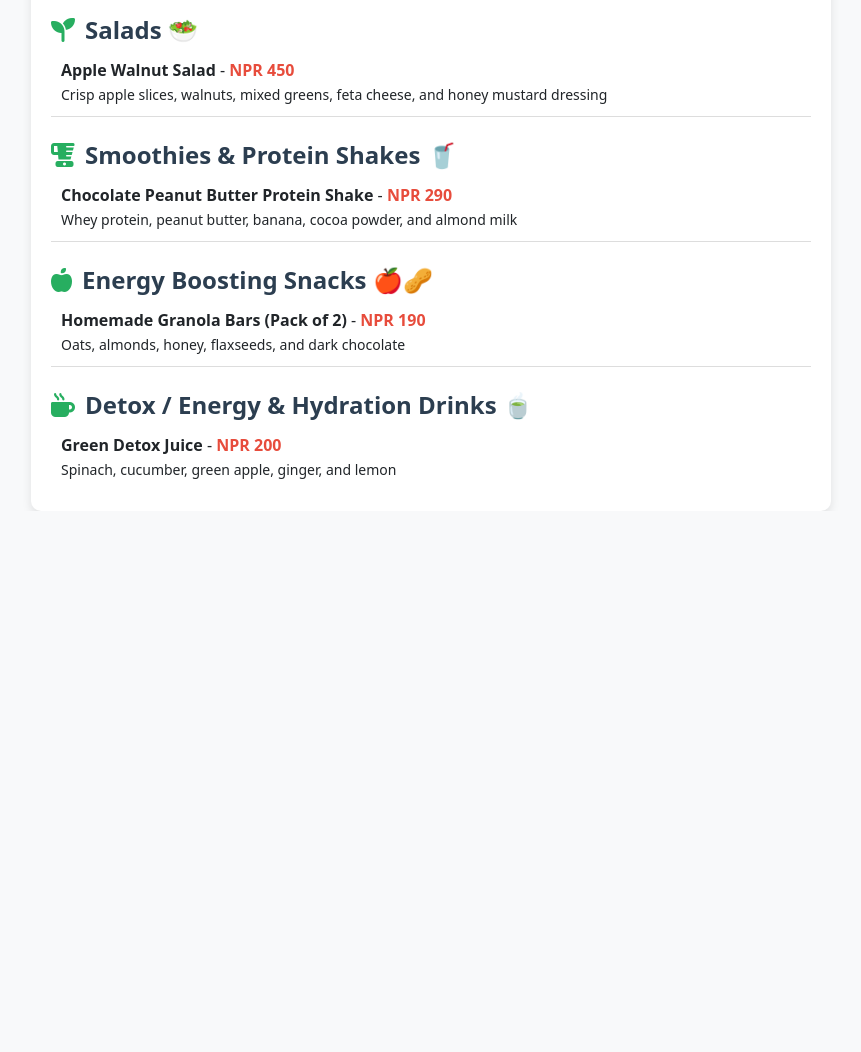
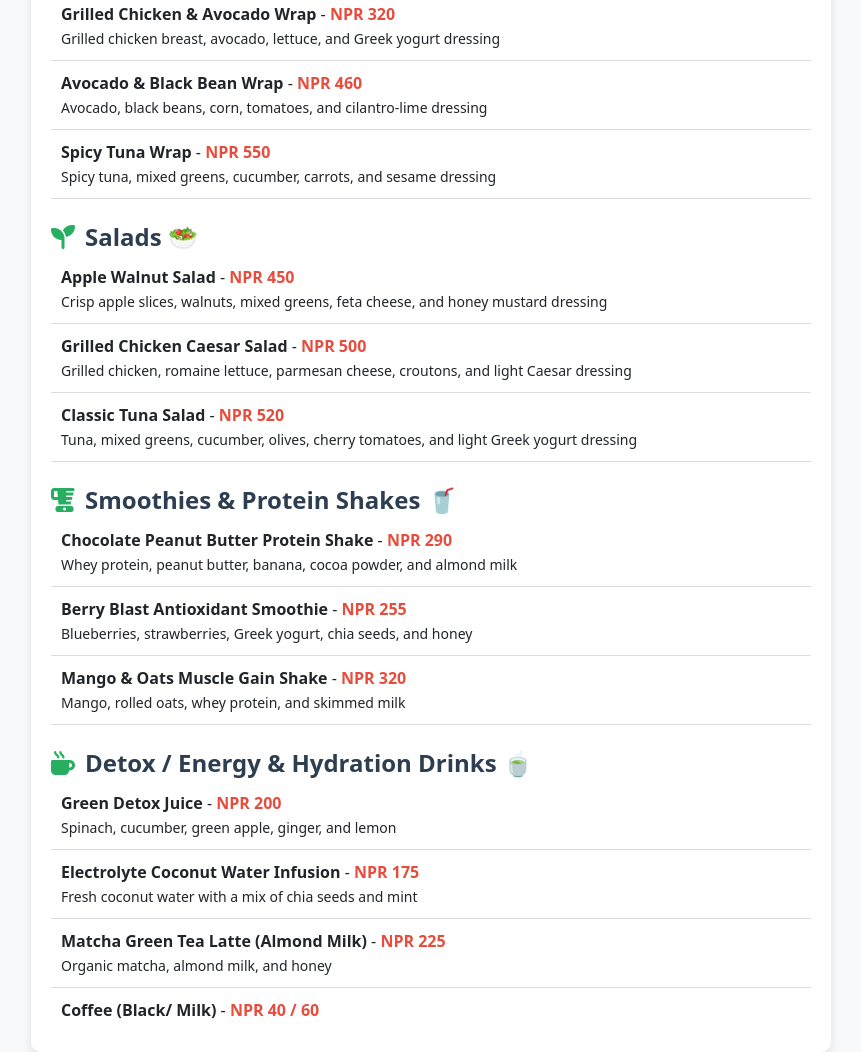
Before and after one commit to devmani46/menu, a plain HTML site: page index.html in a window 1280 px wide. Shown: the part 433-1485 px from the top of the page, without its empty margins (209-1070 px from the left). Before the commit the page ends 944 px from the top, so only its background shows below. Drawn offline with nearby package versions, Linux system fonts and the light colour scheme.

Commit message:
menu added

```diff
--- a/index.html
+++ b/index.html
@@ -52,44 +52,30 @@
             <h2 class="text-center text-primary">Gym Bites Menu</h2>
 
             <div class="category"><i class="fas fa-dumbbell"></i> High-Protein Meals 💪</div>
-            <div class="menu-item">
-                <span class="menu-title">Salmon & Brown Rice Power Bowl</span> - <span class="menu-price">Rs 510</span><br>
-                <small>Grilled salmon, brown rice, steamed broccoli, carrots, and sesame soy sauce</small>
-            </div>
-            <div class="menu-item">
-                <span class="menu-title">Tofu & Chickpea Protein Bowl (Vegan)</span> - <span class="menu-price">Rs 370</span><br>
-                <small>Tofu, chickpeas, sweet potatoes, and tahini dressing</small>
-            </div>
+            <div class="menu-item"><span class="menu-title">Salmon & Brown Rice Power Bowl</span> - <span class="menu-price">Rs 510</span><br><small>Grilled salmon, brown rice, steamed broccoli, carrots, and sesame soy sauce</small></div>
+            <div class="menu-item"><span class="menu-title">Tofu & Chickpea Protein Bowl (Vegan)</span> - <span class="menu-price">Rs 370</span><br><small>Tofu, chickpeas, sweet potatoes, and tahini dressing</small></div>
+            <div class="menu-item"><span class="menu-title">Egg White & Spinach Scramble with Multigrain Toast</span> - <span class="menu-price">Rs 290</span><br><small>Fluffy egg whites scrambled with spinach, bell peppers, and served with whole grain toast</small></div>
 
             <div class="category"><i class="fas fa-wrap"></i> Healthy Wraps & Sandwiches 🌯🥪</div>
-            <div class="menu-item">
-                <span class="menu-title">Grilled Chicken & Avocado Wrap</span> - <span class="menu-price">NPR 320</span><br>
-                <small>Grilled chicken breast, avocado, lettuce, and Greek yogurt dressing</small>
-            </div>
+            <div class="menu-item"><span class="menu-title">Grilled Chicken & Avocado Wrap</span> - <span class="menu-price">NPR 320</span><br><small>Grilled chicken breast, avocado, lettuce, and Greek yogurt dressing</small></div>
+            <div class="menu-item"><span class="menu-title">Avocado & Black Bean Wrap</span> - <span class="menu-price">NPR 460</span><br><small>Avocado, black beans, corn, tomatoes, and cilantro-lime dressing</small></div>
+            <div class="menu-item"><span class="menu-title">Spicy Tuna Wrap</span> - <span class="menu-price">NPR 550</span><br><small>Spicy tuna, mixed greens, cucumber, carrots, and sesame dressing</small></div>
 
             <div class="category"><i class="fas fa-seedling"></i> Salads 🥗</div>
-            <div class="menu-item">
-                <span class="menu-title">Apple Walnut Salad</span> - <span class="menu-price">NPR 450</span><br>
-                <small>Crisp apple slices, walnuts, mixed greens, feta cheese, and honey mustard dressing</small>
-            </div>
+            <div class="menu-item"><span class="menu-title">Apple Walnut Salad</span> - <span class="menu-price">NPR 450</span><br><small>Crisp apple slices, walnuts, mixed greens, feta cheese, and honey mustard dressing</small></div>
+            <div class="menu-item"><span class="menu-title">Grilled Chicken Caesar Salad</span> - <span class="menu-price">NPR 500</span><br><small>Grilled chicken, romaine lettuce, parmesan cheese, croutons, and light Caesar dressing</small></div>
+            <div class="menu-item"><span class="menu-title">Classic Tuna Salad</span> - <span class="menu-price">NPR 520</span><br><small>Tuna, mixed greens, cucumber, olives, cherry tomatoes, and light Greek yogurt dressing</small></div>
 
             <div class="category"><i class="fas fa-blender"></i> Smoothies & Protein Shakes 🥤</div>
-            <div class="menu-item">
-                <span class="menu-title">Chocolate Peanut Butter Protein Shake</span> - <span class="menu-price">NPR 290</span><br>
-                <small>Whey protein, peanut butter, banana, cocoa powder, and almond milk</small>
-            </div>
-
-            <div class="category"><i class="fas fa-apple-alt"></i> Energy Boosting Snacks 🍎🥜</div>
-            <div class="menu-item">
-                <span class="menu-title">Homemade Granola Bars (Pack of 2)</span> - <span class="menu-price">NPR 190</span><br>
-                <small>Oats, almonds, honey, flaxseeds, and dark chocolate</small>
-            </div>
+            <div class="menu-item"><span class="menu-title">Chocolate Peanut Butter Protein Shake</span> - <span class="menu-price">NPR 290</span><br><small>Whey protein, peanut butter, banana, cocoa powder, and almond milk</small></div>
+            <div class="menu-item"><span class="menu-title">Berry Blast Antioxidant Smoothie</span> - <span class="menu-price">NPR 255</span><br><small>Blueberries, strawberries, Greek yogurt, chia seeds, and honey</small></div>
+            <div class="menu-item"><span class="menu-title">Mango & Oats Muscle Gain Shake</span> - <span class="menu-price">NPR 320</span><br><small>Mango, rolled oats, whey protein, and skimmed milk</small></div>
 
             <div class="category"><i class="fas fa-mug-hot"></i> Detox / Energy & Hydration Drinks 🍵</div>
-            <div class="menu-item">
-                <span class="menu-title">Green Detox Juice</span> - <span class="menu-price">NPR 200</span><br>
-                <small>Spinach, cucumber, green apple, ginger, and lemon</small>
-            </div>
+            <div class="menu-item"><span class="menu-title">Green Detox Juice</span> - <span class="menu-price">NPR 200</span><br><small>Spinach, cucumber, green apple, ginger, and lemon</small></div>
+            <div class="menu-item"><span class="menu-title">Electrolyte Coconut Water Infusion</span> - <span class="menu-price">NPR 175</span><br><small>Fresh coconut water with a mix of chia seeds and mint</small></div>
+            <div class="menu-item"><span class="menu-title">Matcha Green Tea Latte (Almond Milk)</span> - <span class="menu-price">NPR 225</span><br><small>Organic matcha, almond milk, and honey</small></div>
+            <div class="menu-item"><span class="menu-title">Coffee (Black/ Milk)</span> - <span class="menu-price">NPR 40 / 60</span></div>
         </div>
     </div>
 </body>
```
